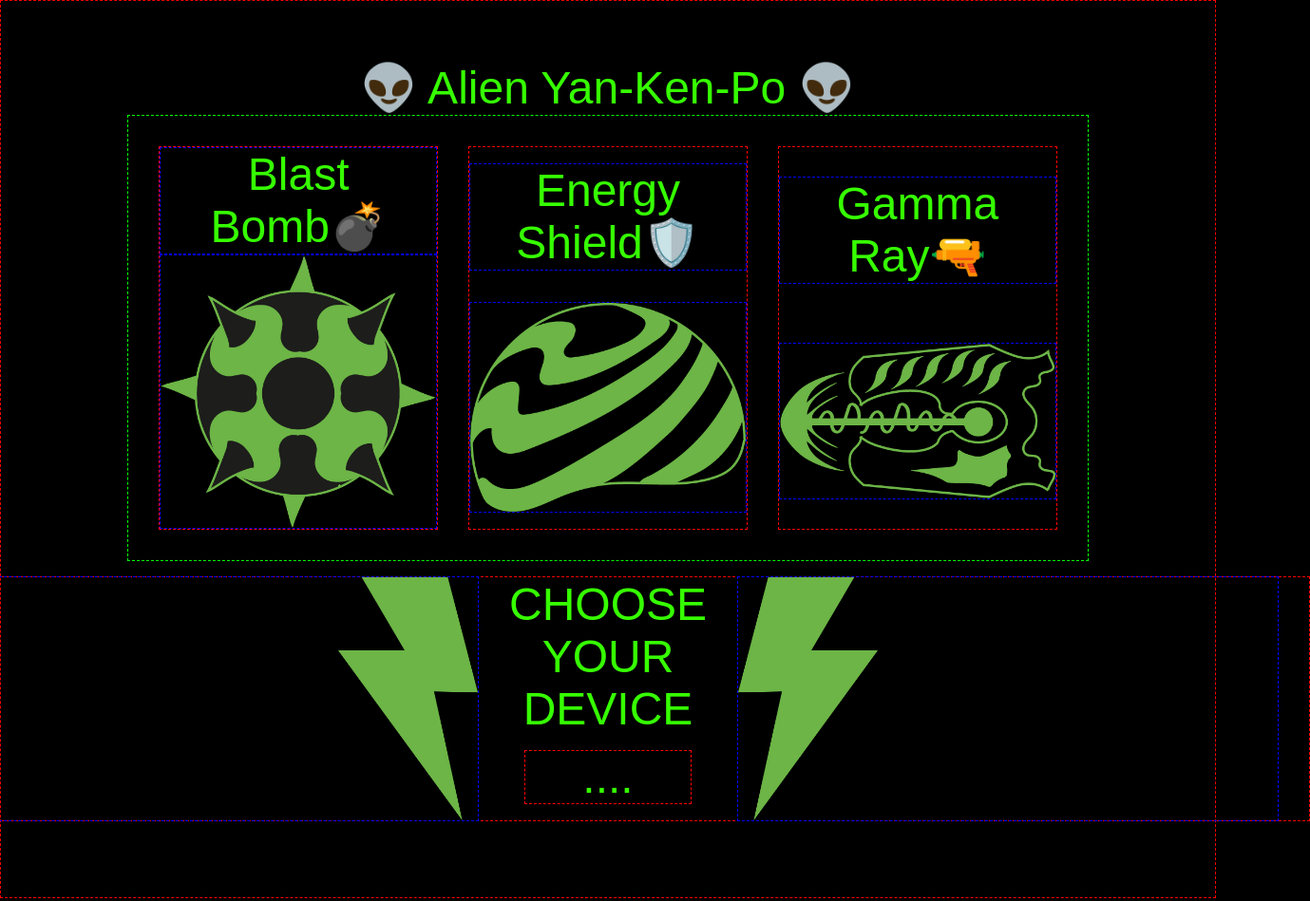
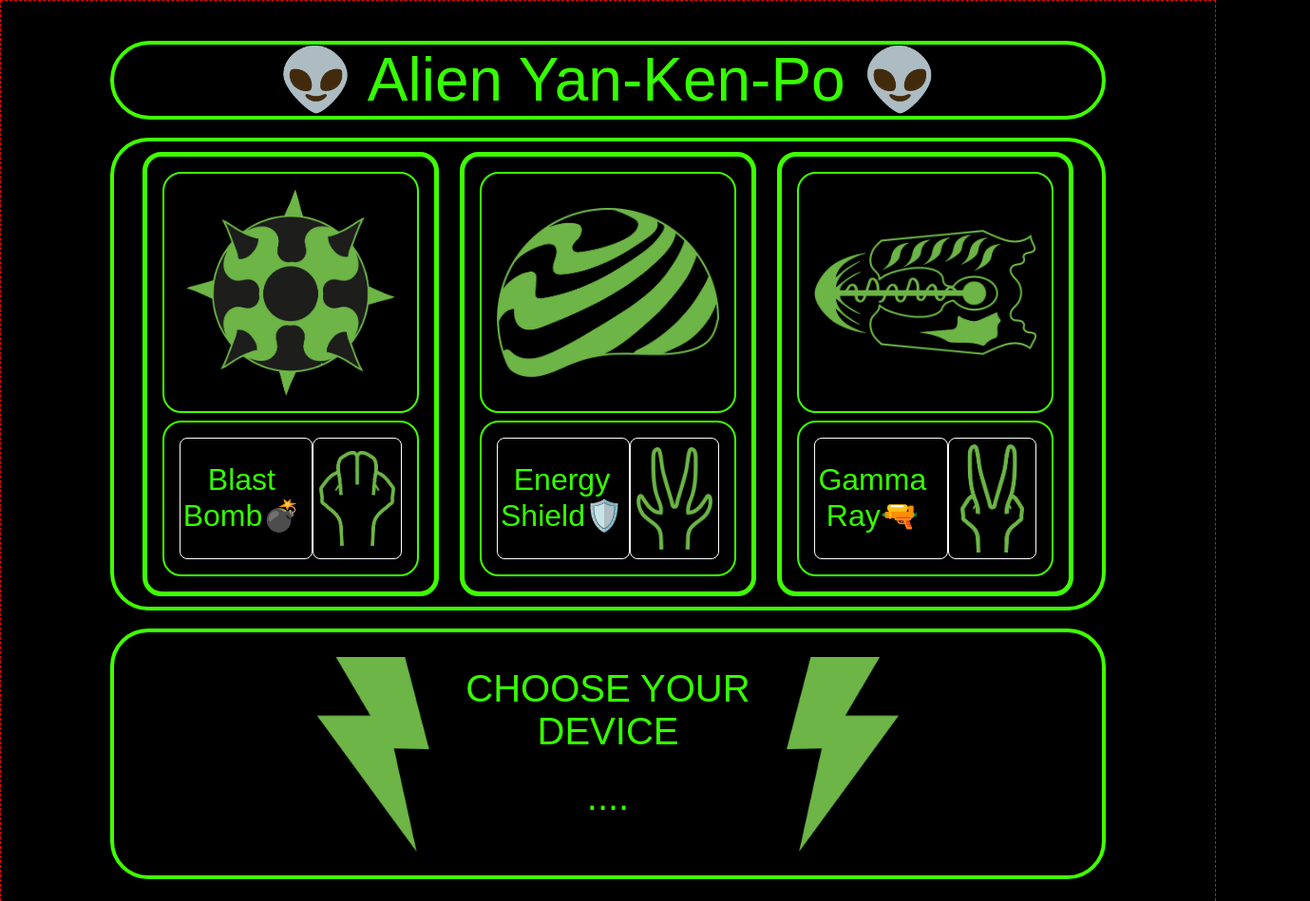
Before and after one commit to lz8dev/RPS-Game, a plain HTML site: page game.html in a window 1280 px wide. Shown: the top 949 px of the page at 95% size, 1379 px wide, since content can reach past the window. Drawn offline with Linux system fonts and the light colour scheme; a web font is replaced by a local one.

Commit message:
set visual distribution an colors, also hover styles

```diff
--- a/game.html
+++ b/game.html
@@ -11,26 +11,45 @@
 
 <body>
     <div class="mainTitle">👽 Alien Yan-Ken-Po 👽</div>
+
     <div class="selector">
-        <div class="device">
-            <div class="option" id="bomb">Blast<br>Bomb💣</div>
-            <div class="image">
+        <div class="device" id="dev1">
+            <div class="option">
+                <div class="opText" id="txBomb">Blast<br>Bomb💣</div>
+                <div class="image hdImage" id="handRock">
+                    <img src="img/rock.png" alt="rock">
+                </div>
+            </div>
+            <div class="image" id="bomb">
                 <img src="img/bomb.png" alt="bomb">
+        </div>
+        </div>
+
+        <div class="device" id="dev2">
+            <div class="option">
+                <div class="opText" id="txShield">Energy<br>Shield🛡️</div>
+                <div class="image hdImage" id="handPaper">
+                    <img src="img/paper.png" alt="paper">
+                </div>
             </div>
-        </div>
-        <div class="device">
-            <div class="option" id="shield">Energy<br>Shield🛡️</div>
-            <div class="image">
+            <div class="image" id="shield">
                 <img src="img/shield.png" alt="shield">
             </div>
         </div>
-        <div class="device">
-            <div class="option" id="ray">Gamma<br>Ray🔫</div>
-            <div class="image">
+
+        <div class="device" id="dev3">
+            <div class="option">
+                <div class="opText" id="txRay">Gamma<br>Ray🔫</div>
+                <div class="image hdImage" id="handScissors">
+                    <img src="img/scissors.png" alt="scissors">
+                </div>
+            </div>
+            <div class="image" id="ray">
                 <img src="img/ray.png" alt="ray">
             </div>
         </div>
     </div>
+
     <div class="status">
         <div class="startImage" id="lBolt">
             <img src="img/bolt.png" alt="lBolt">
@@ -42,6 +61,7 @@
             <img src="img/bolt.png" alt="lBolt">
         </div>
     </div>
+
     <!-- Pending apply transitions
         <div class='text' id='wText'>HERE WE ARE!</div>
     -->
--- a/gameScript.js
+++ b/gameScript.js
@@ -1,9 +1,64 @@
-/*window.addEventListener('DOMContentLoaded', function() {
-    const trans = document.getElementById('wText');
-    trans.classList.add('show');
-  });*/
+let hovRock = document.getElementById('dev1');
+let hovPapr = document.getElementById('dev2');
+let hovScss = document.getElementById('dev3');
 
-let count = 0;      //setting ellipsis animation
+let bomb = document.getElementById('bomb');
+let hdBomb = document.getElementById('handRock');
+let txBomb = document.getElementById('txBomb');
+let brBomb = document.getElementById('dev1');
+let shield = document.getElementById('shield');
+let hdShield = document.getElementById('handPaper');
+let txShield = document.getElementById('txShield');
+let brShield = document.getElementById('dev2');
+let ray = document.getElementById('ray');
+let hdRay= document.getElementById('handScissors');
+let txRay= document.getElementById('txRay');
+let brRay = document.getElementById('dev3');
+
+//applying hover styles
+hovRock.addEventListener('mouseenter', function() {
+    bomb.innerHTML = '<img src="img/bomb2.png" alt="bomb">';
+    hdBomb.innerHTML = '<img src="img/rock2.png" alt="rock">';
+    txBomb.style.color = '#f700ff';
+    brBomb.style.border = '8px solid #ffffff';
+});
+hovRock.addEventListener('mouseleave', function() {
+    bomb.innerHTML = '<img src="img/bomb.png" alt="bomb">';
+    hdBomb.innerHTML = '<img src="img/rock.png" alt="rock">';
+    txBomb.style.color = '#3fff00';
+    brBomb.style.border = '5px solid #3fff00';
+});
+
+hovPapr.addEventListener('mouseenter', function() {
+    shield.innerHTML = '<img src="img/shield2.png" alt="shield">';
+    hdShield.innerHTML = '<img src="img/paper2.png" alt="paper">';
+    txShield.style.color = '#f700ff';
+    brShield.style.border = '8px solid #ffffff';
+});
+hovPapr.addEventListener('mouseleave', function() {
+    shield.innerHTML = '<img src="img/shield.png" alt="shield">';
+    hdShield.innerHTML = '<img src="img/paper.png" alt="paper">';
+    txShield.style.color = '#3fff00';
+    brShield.style.border = '5px solid #3fff00';
+});
+
+hovScss.addEventListener('mouseenter', function() {
+    ray.innerHTML = '<img src="img/ray2.png" alt="ray">';
+    hdRay.innerHTML = '<img src="img/scissors2.png" alt="scissors">';
+    txRay.style.color = '#f700ff';
+    brRay.style.border = '8px solid #ffffff';
+});
+hovScss.addEventListener('mouseleave', function() {
+    ray.innerHTML = '<img src="img/ray.png" alt="ray">';
+    hdRay.innerHTML = '<img src="img/scissors.png" alt="scissors">';
+    txRay.style.color = '#3fff00';
+    brRay.style.border = '5px solid #3fff00';
+});
+
+
+
+//setting ellipsis animation
+let count = 0;
 let intro = document.querySelector('.temporal');
 function ellipsis (){           //change the content of 'temporal' adding the dots for ellipsis
     intro.textContent = '.' + '.'.repeat(count % 4);
--- a/gameStyle.css
+++ b/gameStyle.css
@@ -1,93 +1,157 @@
 @import url('https://fonts.googleapis.com/css2?family=Tomorrow&display=swap');
 
-html, body {
+html,
+body{
     margin: 0;
     background-color: black;
   }
 
 body{
     display: flex;
+
     border: 1px dashed red;
     flex-direction: column;
     align-items: center;
     justify-content: flex-start;
     font-family: 'Tomorrow', sans-serif;
-    font-size: 3rem;
     color: #36FF00;
-    padding: 4rem 6rem;
+    padding: 2rem 9rem;
 }
 
+.mainTitle,
+.selector,
+.status{
+    width: 65rem;
+    border: 4px solid #3fff00;
+    border-radius: 40px;
+    margin: .6rem;
+}
 
-
-
+.mainTitle{
+    font-size: 4rem;
+    text-align: center;
+    border: 4px solid #3fff00;
+    border-radius: 50px;
+}
 
 .selector{
     display: flex;
-    border: 1px dashed rgb(0, 255, 0);
-    padding: 1rem;
-    max-width: 90%;
-    justify-content: space-around;
-
+    justify-content: center;
+    max-height:500px;
 }
 
 .device{
+    box-sizing: border-box;
     display: flex;
-    border: 1px dashed rgb(227 227 69);
-    flex-direction: column;
-    justify-content: inherit;
+    flex-direction: column-reverse;
+    justify-content: space-between;
     width: 30%;
+    margin: .7rem;
+    padding: 1rem;
+    border-radius: 20px;
+    border: 5px solid #3fff00;
+}
+
+#bomb,
+#shield,
+#ray{
+    padding: 1rem;
+    border-radius: 20px;
+    margin-bottom: .5rem;
+    border: 2px solid #3fff00;
+}
+
+.option{
+    display: flex;
+    min-height: 30%;
+    justify-content: center;
+    align-items: center;
+    color: #6CB646;
+    padding: 1rem;
+    border-radius: 20px;
+    border: 2px solid #3fff00;
+}
+
+#handRock,
+#handPaper,
+#handScissors{
+    box-sizing: border-box;
+    width: 40%;
+    overflow:hidden;
+    height: 100%;
+    border-radius: 8px;
+    padding: 6px;
+    border: 1px solid #ffffff;
+}
+
+.opText{
+    display: flex;
+    box-sizing: border-box;
+    width: 60%;
+    height: 100%;
+    font-size: 2rem;
+    overflow: hidden;
+    color: #36FF00;
+    border-radius: 8px;
+    padding: 3px;
+    align-items: center;
+    text-align: center;
+    border: 1px solid #ffffff;
 }
 
 .image{
     display: flex;
-    object-fit: scale-down;
+    height: 100%;
+    justify-content: center;
     overflow: hidden;
-    align-items: center;
-    justify-content: center;
 
-    border: 1px dashed blue;
-}
-.image img {
-    max-width: 100%;
-    max-height: 300px;
-    object-fit: contain;
+    border: 0px dotted blue;
 }
 
-.option{
-    border: 1px dashed blue;
+.image img {
+    max-height: 100%;
+    max-width: 100%;
+    object-fit: contain;   /*Applied directly to the img, allows to maintain the aspect ratio when flex is applied to the 'image container'*/
+
+    border: 0px dashed #15f3b0;
 }
+
 
 .status{
     height: 16rem;
     display: flex;
-    border: 1px dashed blue;
-    justify-content: space-evenly;
+    justify-content: center;
     align-items: center;
-}
-
-.startImage, startTitle{
-    margin: 2rem;
+    overflow: hidden;
 }
 
 
+.startTitle{
+    font-size: 2.5rem;
+    width: 30%;
+    text-align: center;
+    padding: 1rem;
+    border: 0px dashed #15f3b0;
+}
 
 .startImage{
     object-fit: cover;
     display: flex;
-    border: 1px dashed blue;
-    height: 100%;
+    height: 80%;
+    padding: 1rem;
+
+    border: 0px dashed #e019f0;
 }
 
 #lBolt{
     transform: scaleX(-1);
 }
 
-.device,
-.status,
+
 .temporal{
-    border: 1px dashed red;
-    margin: 1rem;
+    margin: 1.5rem;
     text-align: center;
+    border: px dotted #3fff00;
 }
 
 /*Pending to apply the transitions
```
